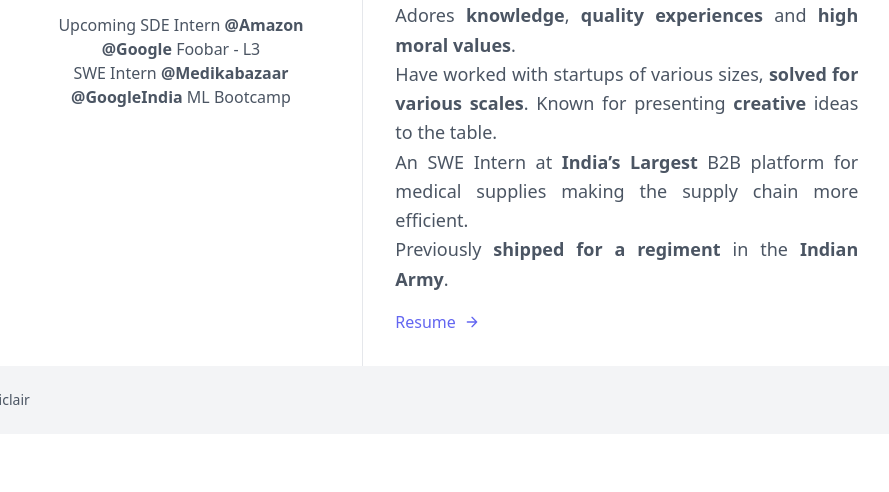
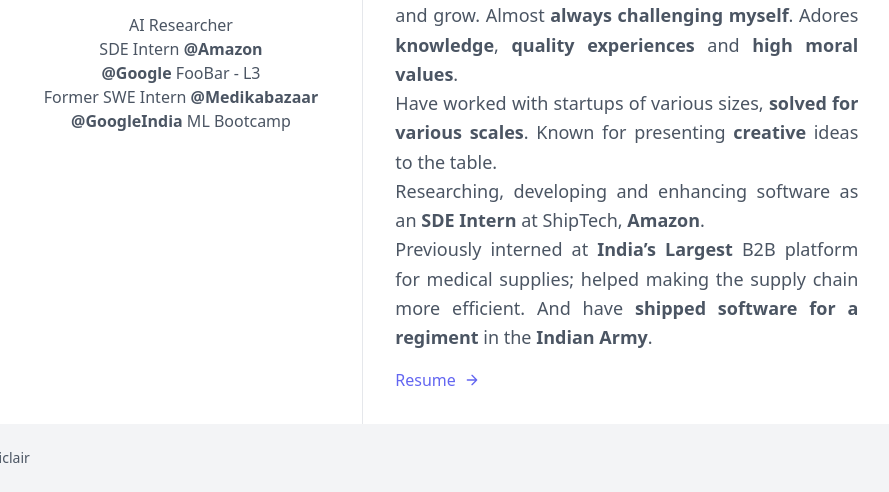
Before and after one commit to shwoobham/shwoobham.github.io, a plain HTML site: page index.html in a window 1280 px wide. Shown: the part 497-989 px from the top of the page, without its empty margins (195-1084 px from the left). Before the commit the page ends 931 px from the top, so only its background shows below. Drawn offline with nearby package versions, Linux system fonts and the light colour scheme.

Commit message:
🔮 updating post Amazon

```diff
--- a/index.html
+++ b/index.html
@@ -37,7 +37,7 @@
             <div class="lg:w-4/6 mx-auto">
                 <div class="hidden md:flex rounded-lg h-64 overflow-hidden">
                     <img alt="content" class="object-cover object-center h-full w-full"
-                        src="https://pbs.twimg.com/profile_banners/1536056075207823369/1655673930/1500x500">
+                        src="https://images.unsplash.com/photo-1548391350-968f58dedaed?ixlib=rb-4.0.3&ixid=M3wxMjA3fDB8MHxwaG90by1wYWdlfHx8fGVufDB8fHx8fA%3D%3D&auto=format&fit=crop&w=2340&q=80">
                 </div>
                 <div class="flex flex-col sm:flex-row mt-10">
                     <div class="sm:w-2/5 text-center sm:pr-8 sm:py-8">
@@ -49,9 +49,10 @@
                             <h2 class="font-medium title-font mt-4 text-gray-900 text-lg">Shubham Kushwaha</h2>
                             <div class="w-12 h-1 bg-indigo-500 rounded mt-2 mb-4"></div>
                             <p class="text-base">
-                                Upcoming SDE Intern <button><strong>@Amazon</strong></button> <br>
-                                <button><strong>@Google</strong></button> Foobar - L3 <br>
-                                SWE Intern <button><strong>@Medikabazaar</strong></button> <br>
+                                AI Researcher <br>
+                                SDE Intern <button><strong>@Amazon</strong></button> <br>
+                                <button><strong>@Google</strong></button> FooBar - L3 <br>
+                                Former SWE Intern <button><strong>@Medikabazaar</strong></button> <br>
                                 <button><strong>@GoogleIndia</strong></button> ML Bootcamp
                             </p>
                         </div>
@@ -62,9 +63,10 @@
                             learn,
                             unlearn, negotiate, automate, sell, manage, & lead.
                             <br>
-                            A <strong>senior</strong> at <strong>IIIT Ranchi</strong> (CSE '23) who loves to wear
-                            multiple hats. I'm never content with
-                            the rate at which I learn and grow. Almost <strong>always challenging myself</strong>.
+                            A <strong>Computer Science and Engineering</strong> undergraduate from <strong>IIIT
+                                Ranchi</strong> (CSE '23) who loves to wear
+                            multiple hats. I'm never content with the rate at which I learn and grow. Almost
+                            <strong>always challenging myself</strong>.
                             Adores <strong>knowledge</strong>,
                             <strong>quality experiences</strong> and <strong>high moral values</strong>.
                             <br>
@@ -72,10 +74,12 @@
                             Known for presenting
                             <strong>creative</strong> ideas to the table.
                             <br>
-                            An SWE Intern at <strong>India’s Largest</strong> B2B platform for medical
-                            supplies making the supply chain more efficient.
+                            Researching, developing and enhancing software as an <strong>SDE Intern</strong> at
+                            ShipTech, <strong>Amazon</strong>.
                             <br>
-                            Previously <strong>shipped for a regiment</strong> in the <strong>Indian Army</strong>.
+                            Previously interned at <strong>India’s Largest</strong> B2B platform for medical
+                            supplies; helped making the supply chain more efficient. And have <strong>shipped software
+                                for a regiment</strong> in the <strong>Indian Army</strong>.
                         </p>
                         <button>
                             <a href="/resume.html" class="text-indigo-500 inline-flex items-center hover:underline">
```
